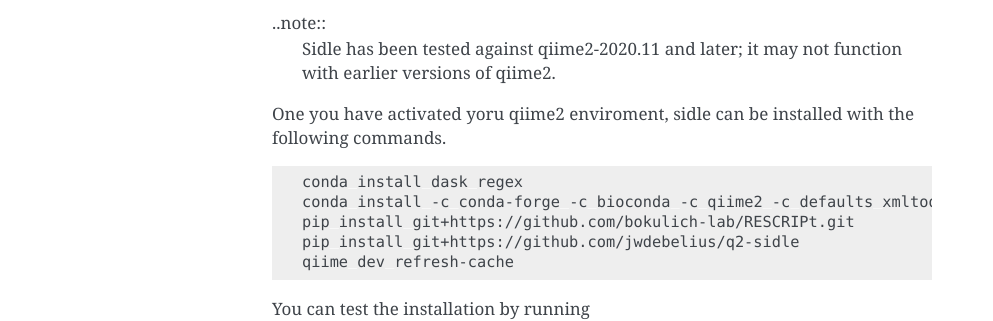
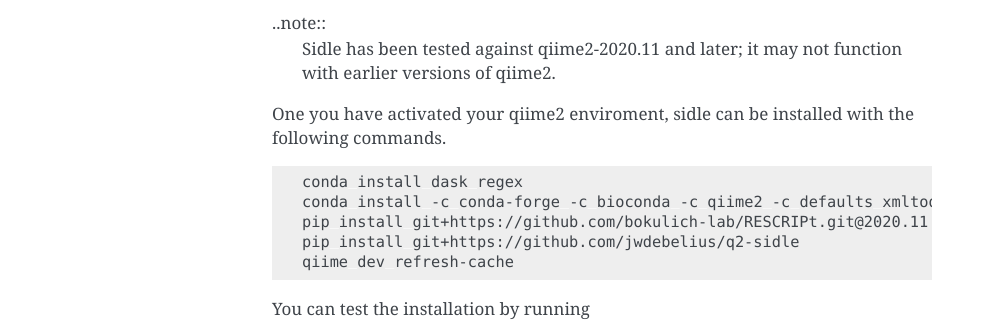
Before and after one commit to jwdebelius/q2-sidle, a Sphinx documentation site: the page built from docs/source/install.rst, in a window 1280 px wide. Shown: the part 204-525 px from the top of the page, without its empty margins (148-1141 px from the left). Built offline with Sphinx 7.4.7, drawn with Linux system fonts in a browser that asks for light colours.

Commit message:
updates installation

```diff
--- a/docs/source/install.rst
+++ b/docs/source/install.rst
@@ -7,13 +7,13 @@ The current working version is a qiime2-based implementation. It requires that y
 	Sidle has been tested against qiime2-2020.11 and later; it may not function with earlier versions of qiime2.
 
 
-One you have activated yoru qiime2 enviroment, sidle can be installed with the following commands.
+One you have activated your qiime2 enviroment, sidle can be installed with the following commands.
 
 .. code-block:: bash
 
 	conda install dask regex
 	conda install -c conda-forge -c bioconda -c qiime2 -c defaults xmltodict
-	pip install git+https://github.com/bokulich-lab/RESCRIPt.git
+	pip install git+https://github.com/bokulich-lab/RESCRIPt.git@2020.11
 	pip install git+https://github.com/jwdebelius/q2-sidle
 	qiime dev refresh-cache
 
```
